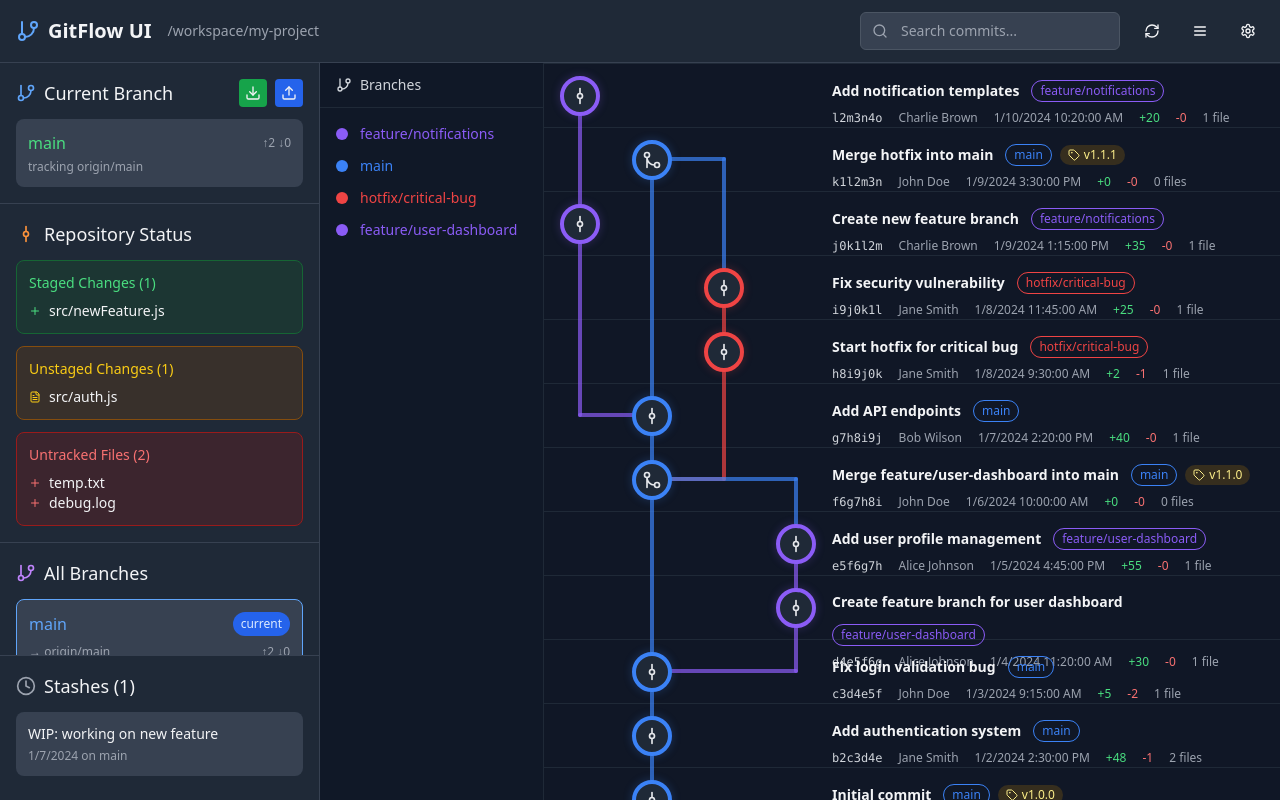
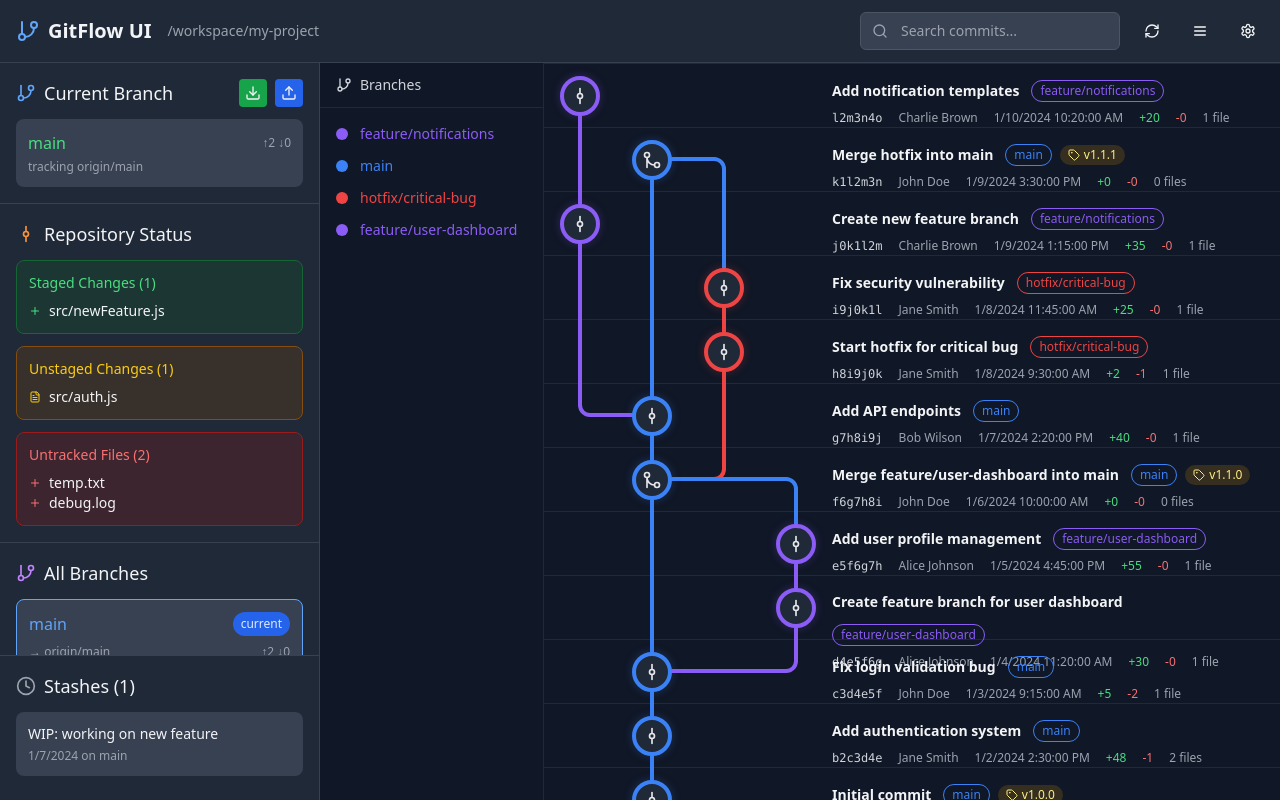
Before and after one commit to hellhoundsx/git-flow, a React (Vite) app: page / in a window 1280 px wide. Built offline with nearby package versions, Linux system fonts and the light colour scheme.

Commit message:
best one so far 3

```diff
--- a/package.json
+++ b/package.json
@@ -30,5 +30,6 @@
     "typescript": "^5.5.3",
     "typescript-eslint": "^8.3.0",
     "vite": "^5.4.2"
-  }
+  },
+  "packageManager": "yarn@1.22.22+sha512.a6b2f7906b721bba3d67d4aff083df04dad64c399707841b7acf00f6b133b7ac24255f2652fa22ae3534329dc6180534e98d17432037ff6fd140556e2bb3137e"
 }
--- a/src/components/CommitGraph.tsx
+++ b/src/components/CommitGraph.tsx
@@ -190,6 +190,7 @@ export const CommitGraph: React.FC<CommitGraphProps> = ({
   }, [sortedCommits, commitLaneMap]);
 
   // SVG connection lines
+  const CORNER_RADIUS = 10;
   const svgConnections = useMemo(() => {
     const lines: { id: string; path: string; color: string }[] = [];
     // Draw vertical lines for each lane (continuous)
@@ -209,36 +210,72 @@ export const CommitGraph: React.FC<CommitGraphProps> = ({
         }
       });
     });
-    // Draw connections (forks and merges)
+    // Draw connections (forks and merges) with 90-degree turns and rounded corners (outside)
     connections.forEach((connection) => {
       const fromPos = nodePositions[sortedCommits[connection.fromIndex].id];
       const toPos = nodePositions[sortedCommits[connection.toIndex].id];
       if (!fromPos || !toPos) return;
       const isBranchStart = branchLanes[toPos.lane]?.firstCommitIndex === connection.toIndex && fromPos.lane !== toPos.lane;
       if (isBranchStart) {
-        // Branch start: fork at parent node's Y position
+        // Branch start: fork at parent node's Y position, 90-degree turn with rounded corner (outside)
+        const horizontalDir = Math.sign(toPos.x - fromPos.x);
+        const verticalDir = Math.sign(toPos.y - fromPos.y);
+        const cornerX = toPos.x;
+        const cornerY = fromPos.y;
+        // Move horizontally, stop CORNER_RADIUS before the turn
+        const hStopX = cornerX - horizontalDir * CORNER_RADIUS;
+        // Move vertically, start CORNER_RADIUS after the turn
+        const vStartY = cornerY + verticalDir * CORNER_RADIUS;
+        // Sweep flag: 1 if both directions are the same (right-down, left-up), else 0
+        const arcSweep = (horizontalDir === 1 && verticalDir === 1) || (horizontalDir === -1 && verticalDir === -1) ? 1 : 0;
         lines.push({
           id: connection.id + '-branch-h',
-          path: `M ${fromPos.x} ${fromPos.y} H ${toPos.x}`,
+          path: `M ${fromPos.x} ${fromPos.y} H ${hStopX}`,
           color: connection.color
         });
+
+        // Arc for the outside corner
+        lines.push({
+          id: connection.id + '-branch-arc',
+          path: `M ${hStopX} ${cornerY} A ${CORNER_RADIUS} ${CORNER_RADIUS} 0 0 ${arcSweep} ${cornerX} ${vStartY}`,
+          color: connection.color
+        });
+        // Vertical segment
         lines.push({
           id: connection.id + '-branch-v',
-          path: `M ${toPos.x} ${fromPos.y} V ${toPos.y}`,
+          path: `M ${cornerX} ${vStartY} V ${toPos.y}`,
           color: connection.color
         });
       } else if (fromPos.lane === toPos.lane) {
         // Already handled by vertical lane lines above
       } else {
-        // Merge: horizontal at child Y, then vertical up to parent
+        // Merge: 90-degree turn at child Y with rounded corner (outside)
+        const horizontalDir = Math.sign(toPos.x - fromPos.x);
+        const verticalDir = Math.sign(toPos.y - fromPos.y);
+        const cornerX = toPos.x;
+        const cornerY = toPos.y;
+        // Move vertically, stop CORNER_RADIUS before the turn
+        const vStopY = cornerY - verticalDir * CORNER_RADIUS;
+        // Move horizontally, start CORNER_RADIUS after the turn
+        const hStartX = fromPos.x + horizontalDir * CORNER_RADIUS;
+        // Sweep flag: 1 for right-down, left-up; 0 for right-up, left-down
+        // For outside arc, sweep = (horizontalDir !== verticalDir ? 1 : 0)
+        const arcSweep = horizontalDir !== verticalDir ? 1 : 0;
+        lines.push({
+          id: connection.id + '-merge-v',
+          path: `M ${fromPos.x} ${fromPos.y} V ${vStopY}`,
+          color: connection.color
+        });
+        // Arc for the outside corner
+        lines.push({
+          id: connection.id + '-merge-arc',
+          path: `M ${fromPos.x} ${vStopY} A ${CORNER_RADIUS} ${CORNER_RADIUS} 0 0 ${arcSweep} ${hStartX} ${cornerY}`,
+          color: connection.color
+        });
+        // Horizontal segment
         lines.push({
           id: connection.id + '-merge-h',
-          path: `M ${fromPos.x} ${toPos.y} H ${toPos.x}`,
-          color: connection.color
-        });
-        lines.push({
-          id: connection.id + '-merge-v',
-          path: `M ${fromPos.x} ${fromPos.y} V ${toPos.y}`,
+          path: `M ${hStartX} ${cornerY} H ${cornerX}`,
           color: connection.color
         });
       }
@@ -366,7 +403,7 @@ export const CommitGraph: React.FC<CommitGraphProps> = ({
                   strokeLinecap="round"
                   strokeLinejoin="round"
                   fill="none"
-                  opacity={0.7}
+                  opacity={1}
                 />
               ))}
             </svg>
```
